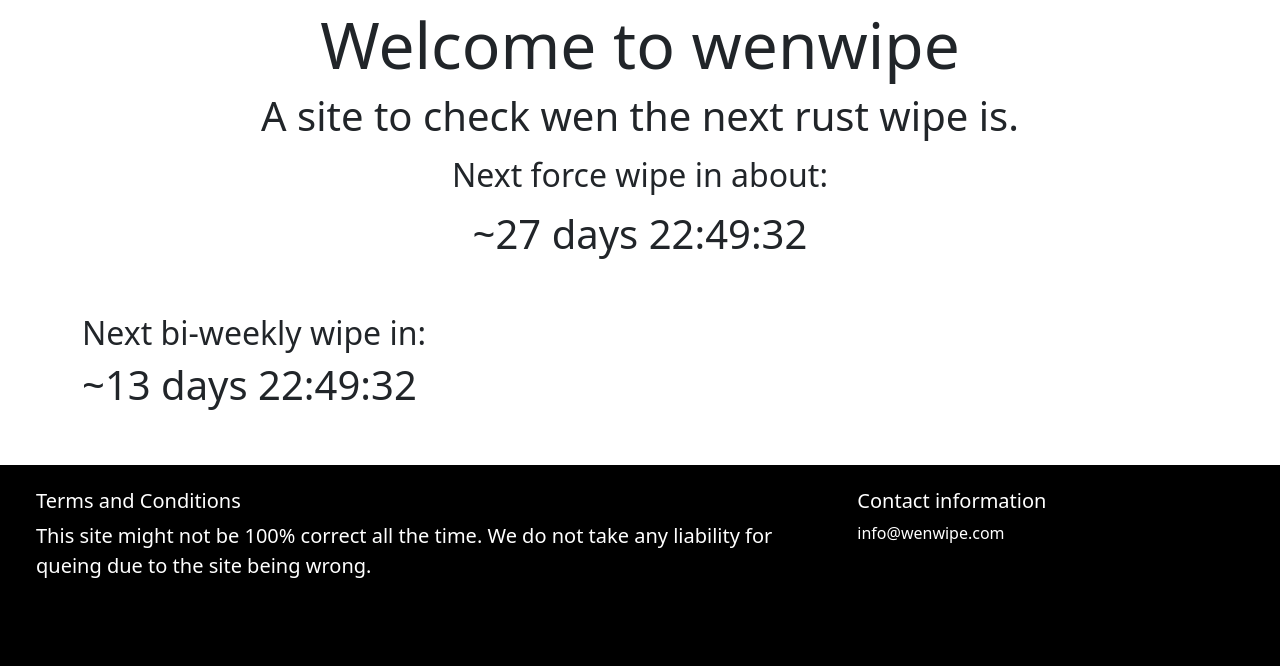
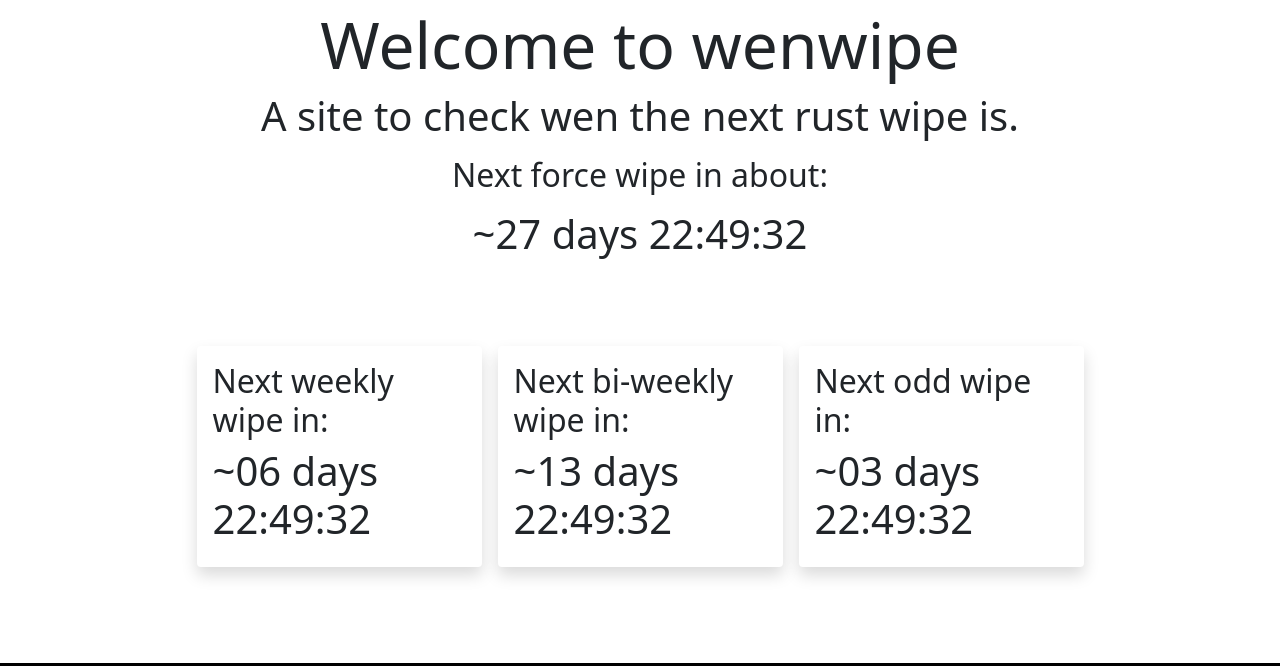
Before and after one commit to mattivaisanen/wenwipe, a website: page index.html in a window 1280 px wide. Shown: the part 75-741 px from the top of the page. Drawn offline with nearby package versions, Linux system fonts and the light colour scheme.

Commit message:
added odd servers

```diff
--- a/index.html
+++ b/index.html
@@ -54,19 +54,23 @@
             </div>
         </div>
     </header>
-    <article class="container mt-5 mb-5">
-        <div class="row mt-4">
-        <section class="col-lg-4 col-md-4 col-sm-12">
-          <h2>Next bi-weekly wipe in:</h2>
-          <h1><div data-countdown="2023/02/16 19:00:00Z"></div>
+    <article class="d-flex container mt-5 mb-5">
+        <div class="d-flex justify-content-center row mt-4">
+        <section class="shadow p-3 mb-5 bg-body rounded col-lg-3 col-md-3 col-sm-12 m-2">
+          <h2>Next weekly wipe in:</h2>
+          <h1><div data-countdown="2023/02/09 19:00:00Z"></div>
+
             </script>
         </section>
 
-        <section class="col-lg-4 col-md-4 col-sm-12">
+        <section class="shadow p-3 mb-5 bg-body rounded col-lg-3 col-md-3 col-sm-12 m-2">
+          <h2>Next bi-weekly wipe in:</h2>
+          <h1><div data-countdown="2023/02/16 19:00:00Z"></div>
         </section>
 
-        <section class="col-lg-4 col-md-4 col-sm-12">
-
+        <section class="shadow p-3 mb-5 bg-body rounded col-lg-3 col-md-3 col-sm-12 m-2">
+          <h2>Next odd wipe in:</h2>
+          <h1><div data-countdown="2023/02/06 19:00:00Z"></div>
         </section>
         </div>
     </article>
```
